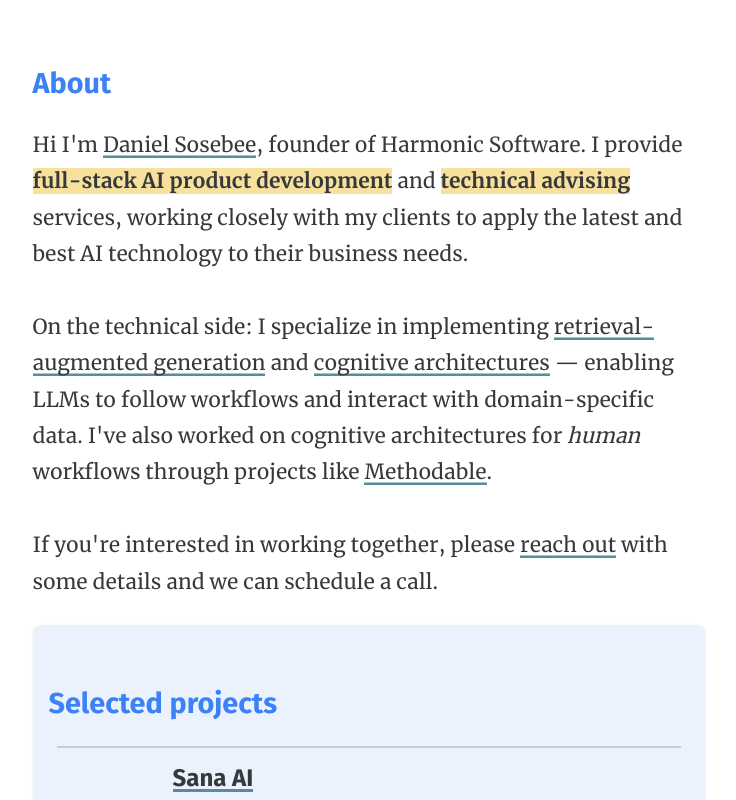
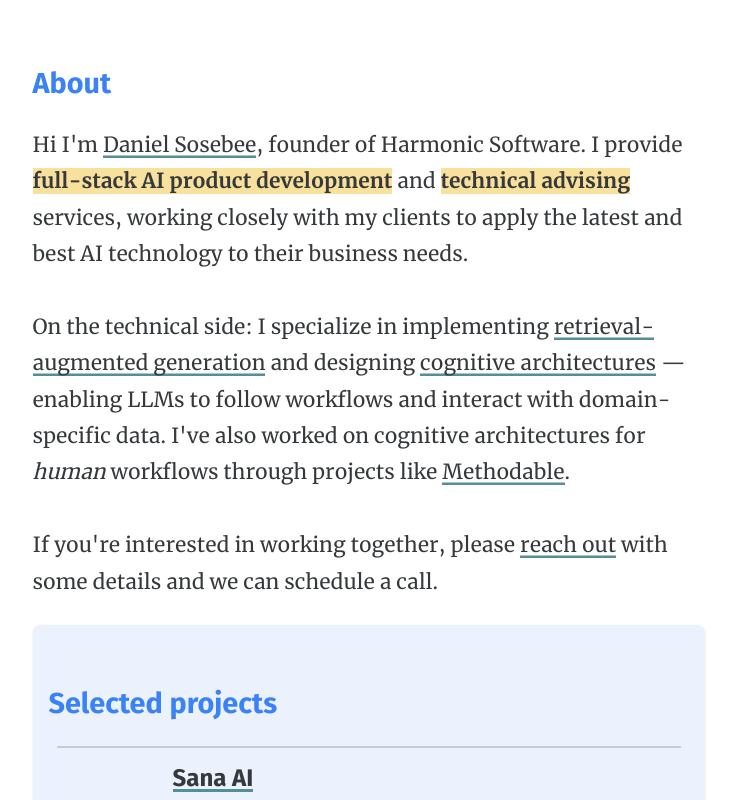
Before and after one commit to dnsosebee/harmonic, an Astro site: page / in a window 1280 px wide. Shown: the part 673-1473 px from the top of the page, without its empty margins (264-1000 px from the left). Built offline with nearby package versions, Linux system fonts and the light colour scheme; Astro itself is replaced by a stand-in of ours.

Commit message:
cognitive

```diff
--- a/src/pages/index.astro
+++ b/src/pages/index.astro
@@ -56,7 +56,7 @@ const permalink = Astro.site!.href;
       <span class="">On the technical side:</span> I specialize in implementing <a
         href="https://blogs.nvidia.com/blog/what-is-retrieval-augmented-generation/"
         target="_blank">retrieval-augmented generation</a
-      > and <a href="https://en.wikipedia.org/wiki/Cognitive_architecture" target="_blank"
+      > and designing <a href="https://en.wikipedia.org/wiki/Cognitive_architecture" target="_blank"
         >cognitive architectures</a
       > — enabling LLMs to follow workflows and interact with domain-specific data. I've also
       worked on cognitive architectures for <em>human</em> workflows through projects like <a
```
